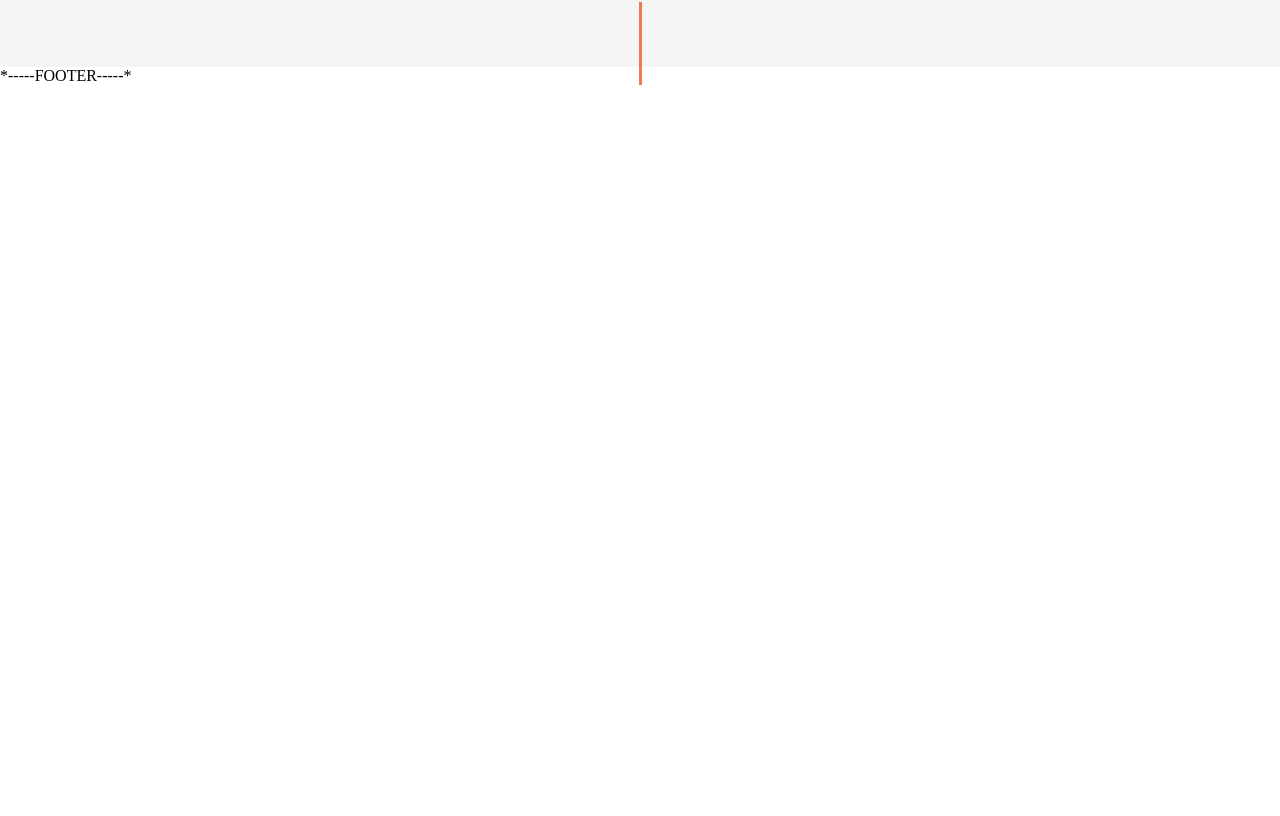
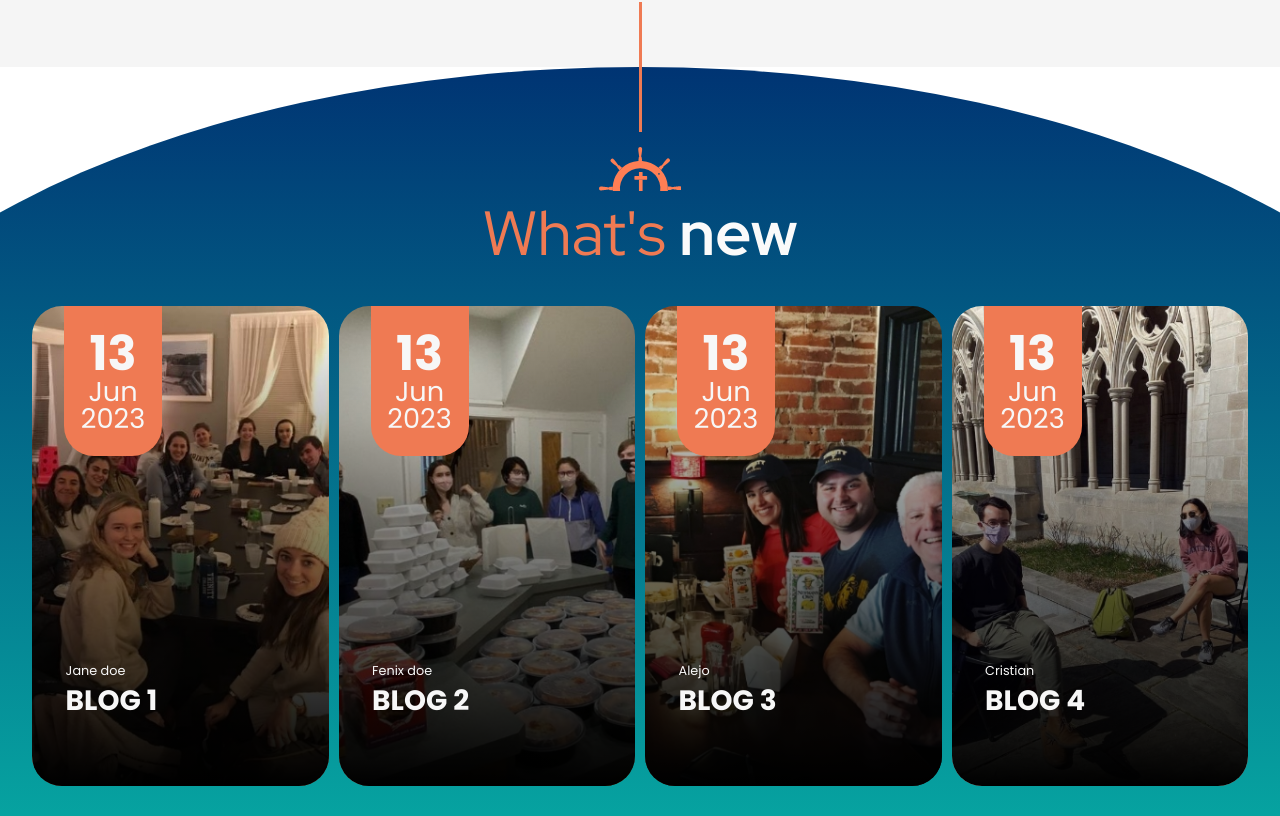
Before and after one commit to cris-dangithub/newman-club-project, a React (Vite) app: page / in a window 1280 px wide. Shown: the part 2922-3738 px from the top of the page. Before the commit the page ends 3007 px from the top, so only its background shows below. Built offline with nearby package versions, Linux system fonts and the light colour scheme.

Commit message:
feat: home-news ready

```diff
--- /dev/null
+++ b/src/components/news/CardNews.css
@@ -0,0 +1,90 @@
+.c-CardNews {
+  position: relative;
+  height: 21rem;
+  border-radius: 30px;
+  overflow: hidden;
+  justify-content: end;
+  padding: 2.1rem;
+  color: var(--color-light-gray3);
+}
+.CardNews__background {
+  position: absolute;
+  top: 0;
+  left: 0;
+  width: 100%;
+  height: 100%;
+  object-fit: cover;
+  z-index: -5;
+}
+.CardNews__date-container {
+  position: absolute;
+  top: 0;
+  left: 2rem;
+  background-color: var(--color-dark-orange);
+  border-bottom-left-radius: 30px;
+  border-bottom-right-radius: 30px;
+  width: 6.13rem;
+  align-items: center;
+  padding: 1.5rem 1rem;
+}
+.CardNews__date {
+  font-size: 1.7rem;
+  line-height: 1.7rem;
+}
+.CardNews__date--day {
+  font-weight: bold;
+  font-size: 3rem;
+  line-height: 3rem;
+}
+
+.CardNews__autor,
+.CardNews__name-new,
+.CardNews__description-container {
+  text-align: center;
+  transition: transform 200ms;
+  transform: translateY(7rem);
+}
+.c-CardNews:hover .CardNews__autor,
+.c-CardNews:hover .CardNews__name-new,
+.c-CardNews:hover .CardNews__description-container {
+  transform: translateY(0);
+}
+.CardNews__autor {
+  font-size: 0.8rem;
+}
+.CardNews__name-new {
+  font-size: 1.75rem;
+  text-transform: uppercase;
+  margin-bottom: 1.2rem;
+}
+.CardNews__description-container {
+  opacity: 0;
+  transition: opacity 200ms, transform 200ms;
+  align-items: center;
+}
+.c-CardNews:hover .CardNews__description-container {
+  opacity: 1;
+}
+.CardNews__description {
+  font-weight: 300;
+  font-size: 0.9rem;
+}
+.CardNews__btn {
+  background-color: var(--color-light-aqua);
+  color: var(--color-dark-blue2);
+  font-weight: bold;
+  padding: 0.5rem 1.5rem;
+  border-radius: 99px;
+  margin-top: 0.5rem;
+}
+
+@media (min-width: 1280px) {
+  .c-CardNews {
+    height: 30rem;
+  }
+  .CardNews__autor,
+  .CardNews__name-new,
+  .CardNews__description-container {
+    text-align: start;
+  }
+}
--- /dev/null
+++ b/src/components/news/CardNews.tsx
@@ -0,0 +1,33 @@
+import { FC } from "react";
+import "./CardNews.css";
+import { INews } from "../../lib/interfaces/news.interface";
+import getTimeFormated from "../../lib/utils/getTimeFormated";
+
+interface ICardNews {
+  info: INews;
+}
+
+const CardNews: FC<ICardNews> = ({ info }) => {
+  const { dateShortDDMY } = getTimeFormated(info.date);
+  return (
+    <section className="flex-col font-poppins c-CardNews">
+      <img className="CardNews__background" src={info.img} alt="" />
+      <div className="overlay overlay--deg"></div>
+      <div className="flex-col CardNews__date-container">
+        <span className="CardNews__date CardNews__date--day">
+          {dateShortDDMY.day}
+        </span>
+        <span className="CardNews__date">{dateShortDDMY.monthShort}</span>
+        <span className="CardNews__date">{dateShortDDMY.year}</span>
+      </div>
+      <span className="CardNews__autor">{info.autor}</span>
+      <h3 className="CardNews__name-new">{info.name}</h3>
+      <section className="flex-col CardNews__description-container">
+        <p className="CardNews__description">{info.description}</p>
+        <button className="font-arimo--bold CardNews__btn">SEE MORE</button>
+      </section>
+    </section>
+  );
+};
+
+export default CardNews;
--- /dev/null
+++ b/src/components/news/WhatNews.css
@@ -0,0 +1,56 @@
+.c-WhatNews {
+  position: relative;
+  padding-top: 5rem;
+  padding-bottom: 8rem;
+  padding-left: 2rem;
+  padding-right: 2rem;
+  gap: 2rem;
+  align-items: center;
+}
+
+.WhatNews__circle-background-container {
+  position: absolute;
+  z-index: -10;
+  inset: 0 -15rem 0 -15rem;
+  display: flex;
+  justify-content: center;
+  align-items: center;
+}
+.WhatNews__circle-background {
+  width: 500%;
+  height: 100%;
+  background: linear-gradient(
+    180deg,
+    var(--color-dark-blue2) 0%,
+    var(--color-light-aqua2) 100%
+  );
+  border-radius: 50%;
+}
+.WhatNews__title-container {
+  align-items: center;
+  font-size: 2.6rem;
+  color: var(--color-dark-orange);
+}
+
+.WhatNews__title--bold {
+  color: var(--color-bright-white);
+}
+.WhatNews__container {
+  gap: 10px;
+  max-width: 500px;
+  margin: auto;
+}
+
+@media (min-width: 1024px) {
+  .WhatNews__container {
+    display: grid !important;
+    grid-template-columns: 1fr 1fr;
+    max-width: 1680px;
+  }
+}
+
+@media (min-width: 1280px) {
+  .WhatNews__container {
+    grid-template-columns: repeat(4, 1fr);
+  }
+}
--- /dev/null
+++ b/src/components/news/WhatNews.tsx
@@ -0,0 +1,31 @@
+import IconRudder from "../../assets/svg/IconRudder";
+import { news } from "../../lib/mocks/news.mocks";
+import CardNews from "./CardNews";
+import "./WhatNews.css";
+
+const WhatNews = () => {
+  return (
+    <article className="flex-col c-WhatNews">
+      <div className="flex-col WhatNews__title-container">
+        <IconRudder />
+        <h2 className="font-red-hat-display--regular WhatNews__title">
+          What's{" "}
+          <span className="font-red-hat-display--bold WhatNews__title--bold">
+            new
+          </span>
+        </h2>
+      </div>
+      <div className="flex-col WhatNews__container">
+        {news.map((info) => (
+          <CardNews key={info.id} info={info} />
+        ))}
+      </div>
+      <div className="WhatNews__circle-background-container">
+        <div className="WhatNews__circle-background"></div>
+      </div>
+      <button className="font-segoe--bold orange-btn">Find out more</button>
+    </article>
+  );
+};
+
+export default WhatNews;
--- a/src/index.css
+++ b/src/index.css
@@ -114,6 +114,15 @@ button {
   background-color: #000000;
   opacity: 0.5;
 }
+.overlay--deg {
+  background: linear-gradient(
+    180deg,
+    rgba(255, 255, 255, 0) 0%,
+    rgba(0, 0, 0, 0.9) 90%,
+    rgba(0, 0, 0, 1) 100%
+  );
+  opacity: 1;
+}
 
 .orange-btn {
   background-color: var(--color-dark-orange);
--- /dev/null
+++ b/src/lib/mocks/news.mocks.ts
@@ -0,0 +1,40 @@
+import { INews } from "../interfaces/news.interface";
+
+export const news: INews[] = [
+  {
+    id: 1,
+    date: new Date("2023-06-13T08:00:00-05:00"),
+    autor: "Jane doe",
+    description:
+      "Lorem ipsum dolor sit amet, consectetur adipiscing elit, sed do eiusmod tempor incididunt ut labore et dolore.",
+    name: "Blog 1",
+    img: "/img/event1.jpg",
+  },
+  {
+    id: 2,
+    date: new Date("2023-06-13T08:00:00-05:00"),
+    autor: "Fenix doe",
+    description:
+      "Lorem ipsum dolor sit amet, consectetur adipiscing elit, sed do eiusmod tempor incididunt ut labore et dolore.",
+    name: "Blog 2",
+    img: "/img/event2.jpg",
+  },
+  {
+    id: 3,
+    date: new Date("2023-06-13T08:00:00-05:00"),
+    autor: "Alejo",
+    description:
+      "Lorem ipsum dolor sit amet, consectetur adipiscing elit, sed do eiusmod tempor incididunt ut labore et dolore.",
+    name: "Blog 3",
+    img: "/img/event3.jpg",
+  },
+  {
+    id: 4,
+    date: new Date("2023-06-13T08:00:00-05:00"),
+    autor: "Cristian",
+    description:
+      "Lorem ipsum dolor sit amet, consectetur adipiscing elit, sed do eiusmod tempor incididunt ut labore et dolore.",
+    name: "Blog 4",
+    img: "/img/event4.jpg",
+  },
+];
--- a/src/lib/utils/getTimeFormated.ts
+++ b/src/lib/utils/getTimeFormated.ts
@@ -9,14 +9,16 @@ const getTimeFormated = (date?: Date) => {
   });
   const day = date?.getDate();
   const month = date?.toLocaleString("en-US", { month: "long" });
+  const monthShort = date?.toLocaleString("en-US", { month: "short" });
   const year = date?.getFullYear();
 
   const hours = date?.getHours();
   const min = date?.getMinutes();
 
   const dateDDMY = `${dayWeek} ${day} ${month?.toLocaleLowerCase()} ${year}`;
+  const dateShortDDMY = { day, monthShort, year };
   const timeHM = `${hours}:${formatTime(min)}`;
-  return { dateDDMY, timeHM };
+  return { dateDDMY, timeHM, dateShortDDMY };
 };
 
 export default getTimeFormated;
--- a/src/pages/Home.css
+++ b/src/pages/Home.css
@@ -57,6 +57,7 @@
   padding-top: 5rem;
   padding-bottom: 20rem;
   display: flex;
+  position: relative;
 }
 .the-crew-border-desktop {
   display: none;
@@ -129,7 +130,6 @@
   .events__divider {
     display: block;
   }
-  /* !!!!!!!!!!!!!!!!!!!!!!!!!!!!!!!!!!!!!! */
   .the-crew {
     padding-top: 8rem;
   }
--- a/src/pages/Home.tsx
+++ b/src/pages/Home.tsx
@@ -10,6 +10,7 @@ import { IEvents } from "../lib/interfaces/events.interface";
 import Divider from "../components/divider/Divider";
 import { theCrewTextOne } from "../lib/utils/texts";
 import CardRewards from "../components/the-crew/CardRewards";
+import WhatNews from "../components/news/WhatNews";
 
 const Home = () => {
   const [maxEvents, setMaxEvents] = useState<number>();
@@ -87,8 +88,10 @@ const Home = () => {
             />
           </div>
         </section>
-        <Divider height={130}/>
+        <Divider height={130} />
       </article>
+      {/* What's new */}
+      <WhatNews />
     </main>
   );
 };
```
Also changed, not shown: src/lib/interfaces/news.interface.ts (added, +8 -0 lines).
